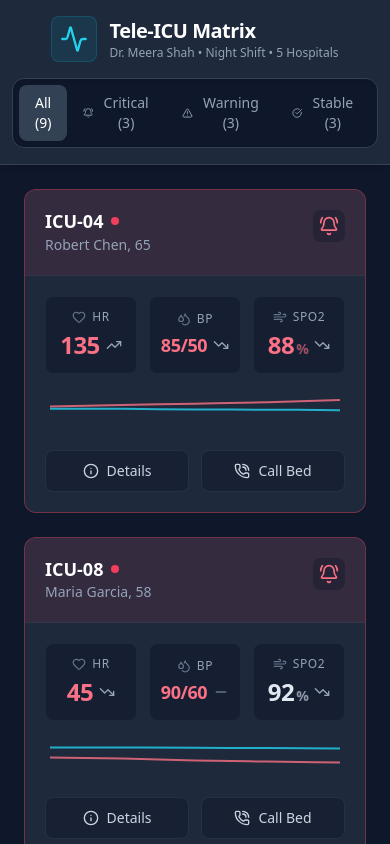
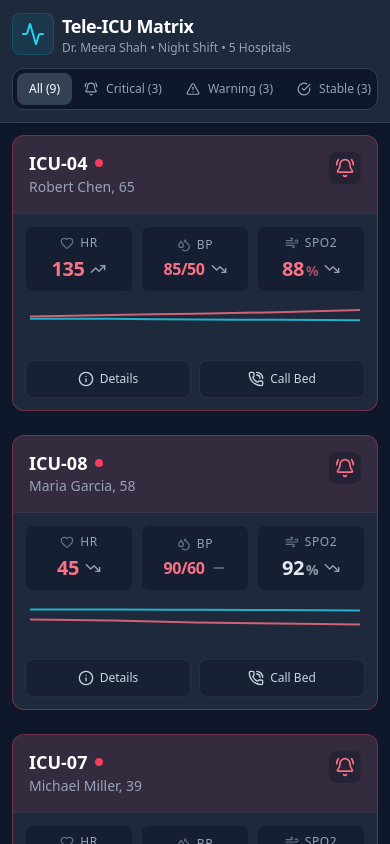
Before and after one commit to hmistry1331/Tele_ICU, a React (Vite) app: page / in a window 390 px wide. Shown: the top 844 px of the page. Built offline with nearby package versions, Linux system fonts and the light colour scheme.

Commit message:
make website more responsive

```diff
--- a/src/styles.css
+++ b/src/styles.css
@@ -9,6 +9,11 @@ body,
   margin: 0;
 }
 
+* {
+  box-sizing: border-box;
+}
+
 body {
   min-width: 320px;
+  overflow-x: hidden;
 }
--- a/tele_icu_command_center.tsx
+++ b/tele_icu_command_center.tsx
@@ -217,42 +217,42 @@ export default function TeleICUDashboard() {
     <div className="min-h-screen bg-slate-900 text-slate-200 font-sans selection:bg-cyan-900">
 
       {/* --- TOP NAVIGATION BAR --- */}
-      <header className="sticky top-0 z-10 bg-slate-800 border-b border-slate-700 shadow-md px-6 py-4 flex flex-col md:flex-row justify-between items-center gap-4">
-        <div className="flex items-center gap-3">
+      <header className="sticky top-0 z-10 bg-slate-800 border-b border-slate-700 shadow-md px-3 py-3 sm:px-6 sm:py-4 flex flex-col md:flex-row justify-between items-stretch md:items-center gap-3 sm:gap-4">
+        <div className="flex items-center gap-2 sm:gap-3 min-w-0">
           <div className="p-2 bg-cyan-500/10 rounded-lg border border-cyan-500/20">
-            <Activity className="text-cyan-400" size={28} />
+            <Activity className="text-cyan-400" size={24} />
           </div>
-          <div>
-            <h1 className="text-xl font-bold text-white tracking-tight">Tele-ICU Matrix</h1>
-            <p className="text-xs text-slate-400">Dr. Meera Shah • Night Shift • 5 Hospitals</p>
+          <div className="min-w-0">
+            <h1 className="text-lg sm:text-xl font-bold text-white tracking-tight">Tele-ICU Matrix</h1>
+            <p className="text-xs text-slate-400 truncate">Dr. Meera Shah • Night Shift • 5 Hospitals</p>
           </div>
         </div>
 
         {/* Filter Controls / Summary Counters */}
-        <div className="flex bg-slate-900 p-1.5 rounded-xl border border-slate-700 shadow-inner">
+        <div className="flex w-full md:w-auto max-w-full overflow-x-auto bg-slate-900 p-1 rounded-xl border border-slate-700 shadow-inner">
           <button
             onClick={() => setFilter('all')}
-            className={`px-4 py-2 rounded-lg text-sm font-medium transition-all ${filter === 'all' ? 'bg-slate-700 text-white shadow-sm' : 'text-slate-400 hover:text-white hover:bg-slate-800'}`}
+            className={`shrink-0 px-3 sm:px-4 py-2 rounded-lg text-xs sm:text-sm font-medium transition-all ${filter === 'all' ? 'bg-slate-700 text-white shadow-sm' : 'text-slate-400 hover:text-white hover:bg-slate-800'}`}
           >
             All ({stats.all})
           </button>
           <button
             onClick={() => setFilter('critical')}
-            className={`px-4 py-2 rounded-lg text-sm font-medium transition-all flex items-center gap-2 ${filter === 'critical' ? 'bg-rose-500/20 text-rose-400 shadow-sm' : 'text-slate-400 hover:text-rose-400 hover:bg-slate-800'}`}
+            className={`shrink-0 px-3 sm:px-4 py-2 rounded-lg text-xs sm:text-sm font-medium transition-all flex items-center gap-2 ${filter === 'critical' ? 'bg-rose-500/20 text-rose-400 shadow-sm' : 'text-slate-400 hover:text-rose-400 hover:bg-slate-800'}`}
           >
             <BellRing size={14} className={filter === 'critical' ? 'animate-pulse' : ''} />
             Critical ({stats.critical})
           </button>
           <button
             onClick={() => setFilter('warning')}
-            className={`px-4 py-2 rounded-lg text-sm font-medium transition-all flex items-center gap-2 ${filter === 'warning' ? 'bg-amber-500/20 text-amber-400 shadow-sm' : 'text-slate-400 hover:text-amber-400 hover:bg-slate-800'}`}
+            className={`shrink-0 px-3 sm:px-4 py-2 rounded-lg text-xs sm:text-sm font-medium transition-all flex items-center gap-2 ${filter === 'warning' ? 'bg-amber-500/20 text-amber-400 shadow-sm' : 'text-slate-400 hover:text-amber-400 hover:bg-slate-800'}`}
           >
             <AlertTriangle size={14} />
             Warning ({stats.warning})
           </button>
           <button
             onClick={() => setFilter('stable')}
-            className={`px-4 py-2 rounded-lg text-sm font-medium transition-all flex items-center gap-2 ${filter === 'stable' ? 'bg-emerald-500/20 text-emerald-400 shadow-sm' : 'text-slate-400 hover:text-emerald-400 hover:bg-slate-800'}`}
+            className={`shrink-0 px-3 sm:px-4 py-2 rounded-lg text-xs sm:text-sm font-medium transition-all flex items-center gap-2 ${filter === 'stable' ? 'bg-emerald-500/20 text-emerald-400 shadow-sm' : 'text-slate-400 hover:text-emerald-400 hover:bg-slate-800'}`}
           >
             <CheckCircle size={14} />
             Stable ({stats.stable})
@@ -261,7 +261,7 @@ export default function TeleICUDashboard() {
       </header>
 
       {/* --- MAIN MATRIX GRID --- */}
-      <main className="p-6 max-w-[1600px] mx-auto">
+      <main className="p-3 sm:p-6 max-w-[1600px] mx-auto">
         {sortedAndFilteredPatients.length === 0 ? (
           <div className="text-center py-20 text-slate-500">
             <CheckCircle size={48} className="mx-auto mb-4 opacity-50" />
@@ -283,7 +283,7 @@ export default function TeleICUDashboard() {
       {/* --- ACTION MODAL (Feedback Layer) --- */}
       {modalState.isOpen && modalState.patient && (
         <div className="fixed inset-0 z-50 flex items-center justify-center p-4 bg-slate-950/80 backdrop-blur-sm transition-opacity">
-          <div className="bg-slate-800 border border-slate-600 rounded-2xl shadow-2xl max-w-2xl w-full p-8 relative animate-in fade-in zoom-in duration-200">
+          <div className="bg-slate-800 border border-slate-600 rounded-2xl shadow-2xl max-w-2xl w-full max-h-[calc(100vh-2rem)] overflow-y-auto p-4 sm:p-8 relative animate-in fade-in zoom-in duration-200">
             <button
               onClick={closeModal}
               className="absolute top-4 right-4 text-slate-400 hover:text-white transition-colors p-1"
@@ -317,13 +317,13 @@ export default function TeleICUDashboard() {
                 </div>
 
                 <div className="space-y-4">
-                  <div className="bg-slate-900 p-5 rounded-xl border border-slate-700/50 flex justify-between items-center">
+                  <div className="bg-slate-900 p-4 sm:p-5 rounded-xl border border-slate-700/50 flex flex-col sm:flex-row gap-4 justify-between sm:items-center">
                     <div>
                       <p className="text-xs text-slate-500 uppercase tracking-wider font-semibold mb-2">Patient Info</p>
                       <p className="text-white font-medium text-lg">{modalState.patient.name}, {modalState.patient.age} yrs</p>
                       <p className="text-slate-400 text-sm mt-1">{modalState.patient.id} • {modalState.patient.hospital}</p>
                     </div>
-                    <div className="text-right">
+                    <div className="text-left sm:text-right">
                       <p className="text-xs text-slate-500 uppercase tracking-wider font-semibold mb-2">Current Status</p>
                       <span className={`inline-flex px-3 py-1 rounded-full text-xs font-bold uppercase tracking-wide
                         ${modalState.patient.status === 'critical' ? 'bg-rose-500/20 text-rose-400 border border-rose-500/30' :
@@ -336,9 +336,9 @@ export default function TeleICUDashboard() {
 
                   {/* Detailed Vitals Graph */}
                   <div className="bg-slate-900 p-5 rounded-xl border border-slate-700/50">
-                    <div className="flex justify-between items-center mb-4">
+                    <div className="flex flex-col sm:flex-row gap-3 justify-between sm:items-center mb-4">
                       <p className="text-xs text-slate-500 uppercase tracking-wider font-semibold">Vitals Trend (Last 5 Hours)</p>
-                      <div className="flex gap-4 text-xs font-medium">
+                      <div className="flex flex-wrap gap-x-4 gap-y-2 text-xs font-medium">
                         <span className="flex items-center gap-1.5"><div className="w-3 h-0.5 bg-rose-400 rounded-full"></div> Heart Rate</span>
                         <span className="flex items-center gap-1.5"><div className="w-3 h-0.5 bg-cyan-400 rounded-full"></div> SpO2 %</span>
                       </div>
@@ -421,7 +421,7 @@ function PatientTile({ patient, onAction }: {
   return (
     <div className={`rounded-xl border ${theme.border} ${theme.bg} overflow-hidden shadow-sm transition-all hover:shadow-md flex flex-col`}>
       {/* Tile Header */}
-      <div className={`${theme.headerBg} p-5 flex justify-between items-start border-b border-slate-700/50`}>
+      <div className={`${theme.headerBg} p-4 sm:p-5 flex justify-between items-start gap-3 border-b border-slate-700/50`}>
         <div>
           <h3 className="font-bold text-lg text-white leading-tight flex items-center gap-2">
             {patient.bed}
@@ -435,15 +435,15 @@ function PatientTile({ patient, onAction }: {
       </div>
 
       {/* Vitals Body */}
-      <div className="p-5 grid grid-cols-3 gap-3 flex-grow">
+      <div className="p-3 sm:p-5 grid grid-cols-3 gap-2 sm:gap-3 flex-grow">
 
         {/* Heart Rate */}
-        <div className="bg-slate-900/50 rounded-lg p-3 flex flex-col items-center justify-center text-center border border-slate-700/30">
+        <div className="bg-slate-900/50 rounded-lg p-2 sm:p-3 flex flex-col items-center justify-center text-center border border-slate-700/30">
           <div className="flex items-center gap-1.5 text-slate-400 text-xs font-medium mb-1 uppercase tracking-wider">
             <Heart size={14} className="text-slate-500" /> HR
           </div>
           <div className="flex items-center gap-1.5">
-            <span className={`text-2xl font-bold tracking-tight ${getVitalColor(patient.vitals.hr.limit)}`}>
+            <span className={`text-xl sm:text-2xl font-bold tracking-tight ${getVitalColor(patient.vitals.hr.limit)}`}>
               {patient.vitals.hr.value}
             </span>
             <TrendIcon trend={patient.vitals.hr.trend} />
@@ -451,12 +451,12 @@ function PatientTile({ patient, onAction }: {
         </div>
 
         {/* Blood Pressure */}
-        <div className="bg-slate-900/50 rounded-lg p-3 flex flex-col items-center justify-center text-center border border-slate-700/30">
+        <div className="bg-slate-900/50 rounded-lg p-2 sm:p-3 flex flex-col items-center justify-center text-center border border-slate-700/30">
           <div className="flex items-center gap-1.5 text-slate-400 text-xs font-medium mb-1 uppercase tracking-wider">
             <Droplets size={14} className="text-slate-500" /> BP
           </div>
           <div className="flex items-center gap-1.5">
-            <span className={`text-lg font-bold tracking-tight ${getVitalColor(patient.vitals.bp.limit)}`}>
+            <span className={`text-base sm:text-lg font-bold tracking-tight ${getVitalColor(patient.vitals.bp.limit)}`}>
               {patient.vitals.bp.value}
             </span>
             <TrendIcon trend={patient.vitals.bp.trend} />
@@ -464,12 +464,12 @@ function PatientTile({ patient, onAction }: {
         </div>
 
         {/* SpO2 */}
-        <div className="bg-slate-900/50 rounded-lg p-3 flex flex-col items-center justify-center text-center border border-slate-700/30">
+        <div className="bg-slate-900/50 rounded-lg p-2 sm:p-3 flex flex-col items-center justify-center text-center border border-slate-700/30">
           <div className="flex items-center gap-1.5 text-slate-400 text-xs font-medium mb-1 uppercase tracking-wider">
             <Wind size={14} className="text-slate-500" /> SpO2
           </div>
           <div className="flex items-center gap-1.5">
-            <span className={`text-2xl font-bold tracking-tight flex items-baseline ${getVitalColor(patient.vitals.spo2.limit)}`}>
+            <span className={`text-xl sm:text-2xl font-bold tracking-tight flex items-baseline ${getVitalColor(patient.vitals.spo2.limit)}`}>
               {patient.vitals.spo2.value}<span className="text-sm ml-0.5 opacity-60">%</span>
             </span>
             <TrendIcon trend={patient.vitals.spo2.trend} />
@@ -479,7 +479,7 @@ function PatientTile({ patient, onAction }: {
       </div>
 
       {/* Mini Trend Sparkline */}
-      <div className="px-5 pb-4">
+      <div className="px-3 sm:px-5 pb-4">
         <div className="h-10 w-full opacity-80">
           <ResponsiveContainer width="100%" height="100%">
             <LineChart data={patient.history}>
@@ -491,17 +491,17 @@ function PatientTile({ patient, onAction }: {
       </div>
 
       {/* Action Footer */}
-      <div className="p-5 pt-0 mt-auto flex gap-3">
+      <div className="p-3 sm:p-5 pt-0 mt-auto flex gap-2 sm:gap-3">
         <button
           onClick={() => onAction('details', patient)}
-          className="flex-1 flex items-center justify-center gap-2 py-2.5 px-3 rounded-lg bg-slate-900/40 hover:bg-slate-700 border border-slate-700/50 text-slate-300 text-sm font-medium transition-all"
+          className="flex-1 flex items-center justify-center gap-1.5 sm:gap-2 py-2.5 px-2 sm:px-3 rounded-lg bg-slate-900/40 hover:bg-slate-700 border border-slate-700/50 text-slate-300 text-xs sm:text-sm font-medium transition-all"
         >
           <Info size={16} />
           Details
         </button>
         <button
           onClick={() => onAction('call', patient)}
-          className="flex-1 flex items-center justify-center gap-2 py-2.5 px-3 rounded-lg bg-slate-900/40 hover:bg-slate-700 border border-slate-700/50 text-slate-300 text-sm font-medium transition-all"
+          className="flex-1 flex items-center justify-center gap-1.5 sm:gap-2 py-2.5 px-2 sm:px-3 rounded-lg bg-slate-900/40 hover:bg-slate-700 border border-slate-700/50 text-slate-300 text-xs sm:text-sm font-medium transition-all"
         >
           <PhoneCall size={16} />
           Call Bed
```
